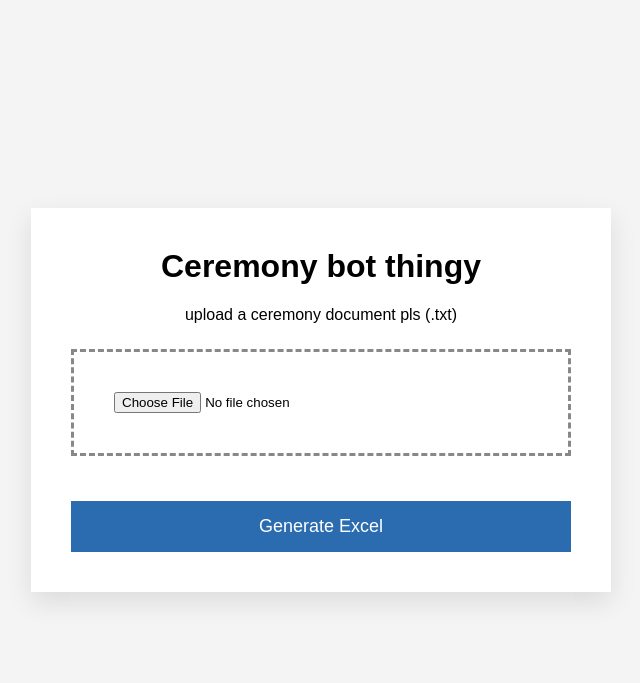
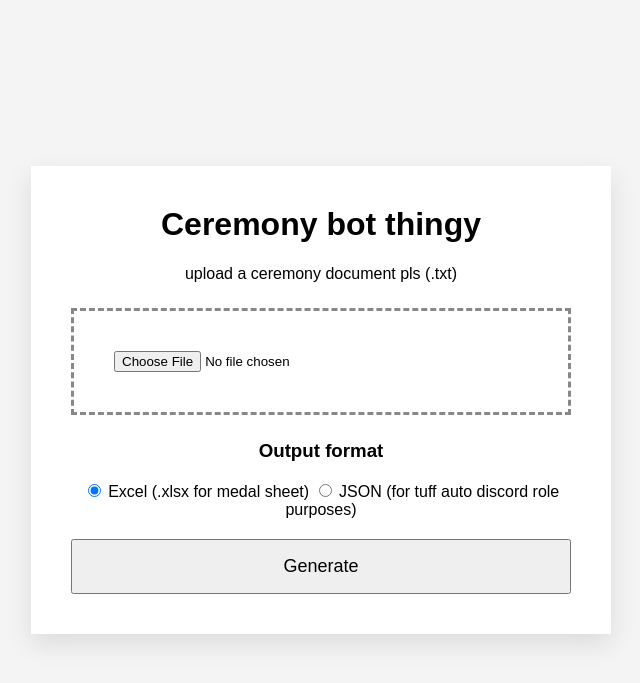
Before and after one commit to Cosmin127/Ceremony-bot, a Flask app: page / in a window 1280 px wide. Shown: the top 683 px of the page, without its empty margins (319-959 px from the left). Run offline with Flask 3, Linux system fonts and the light colour scheme.

Commit message:
html update
Added the ability to choose between output formats. Json and excel

```diff
--- a/templates/index.html
+++ b/templates/index.html
@@ -69,19 +69,119 @@
 
             cursor:pointer;
 
-            border:none;
+<!DOCTYPE html>
+<html lang="en">
 
-            border-radius:0px;
+<head>
 
-            background:#2b6cb0;
+    <meta charset="UTF-8">
+    <meta name="viewport" content="width=device-width, initial-scale=1.0">
 
-            color:white;
+    <title>Ceremony Bot</title>
+
+    <style>
+
+        body {
+
+            font-family: Arial, Helvetica, sans-serif;
+
+            background: #f4f4f4;
+
+            display: flex;
+
+            justify-content: center;
+
+            align-items: center;
+
+            height: 100vh;
+
+            margin: 0;
 
         }
 
-        button:hover{
+        .container {
 
-            background:#1f4f82;
+            width: 500px;
+
+            background: white;
+
+            padding: 40px;
+
+            box-shadow: 0 10px 25px rgba(0,0,0,.1);
+
+            text-align: center;
+
+        }
+
+        h1 {
+
+            margin-top: 0;
+
+        }
+
+        .upload-box {
+
+            border: 3px dashed #888;
+
+            padding: 40px;
+
+            margin: 25px 0;
+
+        }
+
+        input[type=file] {
+
+            width: 100%;
+
+        }
+
+        .format {
+
+            text-align: left;
+
+            margin-top: 20px;
+
+        }
+
+        .format h3 {
+
+            margin-bottom: 10px;
+
+        }
+
+        .format label {
+
+            display: block;
+
+            margin: 8px 0;
+
+            cursor: pointer;
+
+        }
+
+        button {
+
+            margin-top: 30px;
+
+            width: 100%;
+
+            padding: 15px;
+
+            font-size: 18px;
+
+            cursor: pointer;
+
+            border: none;
+
+            background: #2b6cb0;
+
+            color: white;
+
+        }
+
+        button:hover {
+
+            background: #1f4f82;
 
         }
 
@@ -96,7 +196,9 @@
     <h1>Ceremony bot thingy</h1>
 
     <p>
+
         upload a ceremony document pls (.txt)
+
     </p>
 
     <form
@@ -114,9 +216,32 @@
 
         </div>
 
+        <div class="format">
+
+            <h3>Output format</h3>
+
+            <label>
+                <input
+                    type="radio"
+                    name="output"
+                    value="excel"
+                    checked>
+                Excel (.xlsx for medal sheet)
+            </label>
+
+            <label>
+                <input
+                    type="radio"
+                    name="output"
+                    value="json">
+                JSON (for tuff auto discord role purposes)
+            </label>
+
+        </div>
+
         <button type="submit">
 
-            Generate Excel
+            Generate
 
         </button>
 
@@ -127,3 +252,13 @@
 </body>
 
 </html>
+
+        </button>
+
+    </form>
+
+</div>
+
+</body>
+
+</html>
```
